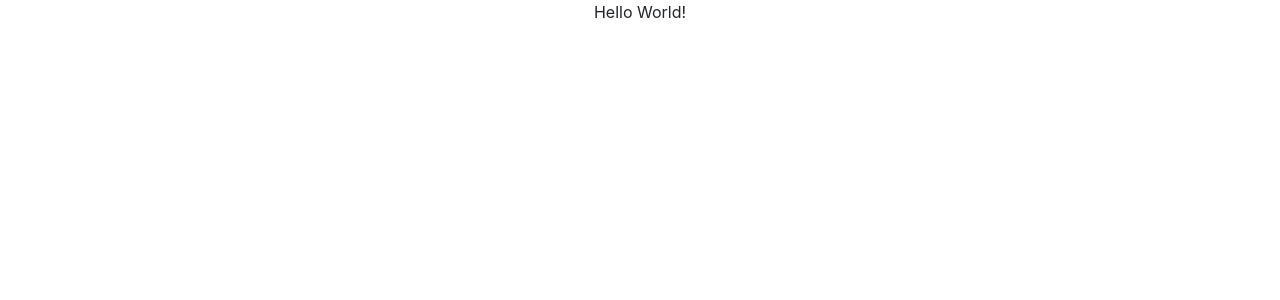
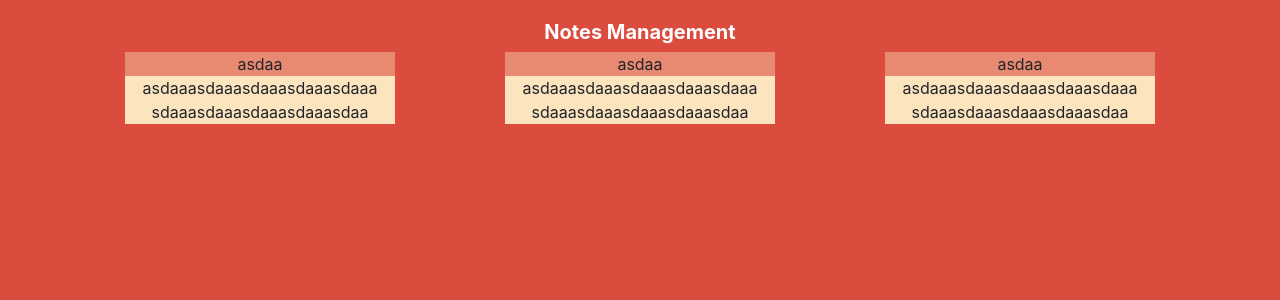
Before and after one commit to tomer101011/notes_management, a React (Create React App) app: page / in a window 1280 px wide. Shown: the top 300 px of the page. Built offline with nearby package versions, Linux system fonts and the light colour scheme.

Commit message:
Added Forms,Note,Items

```diff
--- a/package.json
+++ b/package.json
@@ -11,6 +11,8 @@
     "@types/react": "^16.9.19",
     "@types/react-dom": "^16.9.5",
     "bootstrap": "^4.4.1",
+    "mobx": "^5.15.4",
+    "mobx-react": "^6.1.4",
     "react": "^16.12.0",
     "react-dom": "^16.12.0",
     "react-router-dom": "^5.1.2",
--- a/public/index.html
+++ b/public/index.html
@@ -26,7 +26,7 @@
     -->
     <title>React App</title>
   </head>
-  <body>
+  <body style="background-color: #DB4C3F">
     <noscript>You need to enable JavaScript to run this app.</noscript>
     <div id="root"></div>
     <!--
--- a/src/App.tsx
+++ b/src/App.tsx
@@ -1,15 +1,23 @@
 import React from 'react';
-import logo from './logo.svg';
 import './App.css';
+import './cssFiles/NotesStyle.css';
+import { Store } from './store-folder/Store';
+import Form from './components/Form';
+import { decorate, observable, /*action, computed*/ } from 'mobx';
 import 'bootstrap/dist/css/bootstrap.min.css';
+
+decorate(Store, {
+  notesList: observable, //observable are states
+});
+
+const appData = new Store();
 
 const App: React.FC = () => {
   return (
-    <div className="App">
-      <div className="row">
-        <div className="col-12">Hello World!</div>
-      </div>
+    <div className="App container">
+      <Form store={appData} />
     </div>
   );
 }
+
 export default App;
--- /dev/null
+++ b/src/classes/Item.tsx
@@ -0,0 +1,9 @@
+export class Item {
+    name: string
+    isChecked: boolean
+
+    constructor(name: string) {
+        this.name = name;
+        this.isChecked = false;
+    }
+}
--- /dev/null
+++ b/src/classes/Note.tsx
@@ -0,0 +1,14 @@
+import { Item } from './Item';
+export class Note {
+    name: string
+    items: Item[]
+    dateOfCreation: Date
+    latestUpdateDate: Date
+
+    constructor(name: string, items: Item[], dateOfCreation: Date, latestUpdateDate: Date) {
+        this.name = name;
+        this.items = items;
+        this.dateOfCreation = dateOfCreation;
+        this.latestUpdateDate = latestUpdateDate;
+    }
+}
--- /dev/null
+++ b/src/components/Form.tsx
@@ -0,0 +1,64 @@
+import React from 'react';
+import { Store } from '../store-folder/Store';
+
+// interface IState {
+//   review: string;
+//   stars: number;
+// }
+
+interface IProps {
+    store: Store;
+}
+
+export default class Form extends React.Component<IProps> {
+
+    render() {
+        return (
+            <div className="formSection">
+                <div className="row">
+                    <div className="col-md-12">
+                        <h2 className="headerStyle">Notes Management</h2>
+                    </div>
+                </div>
+                <div className="row">
+                    <div className="col-lg-4 paddingNotes">
+                        <div className="row mx-auto nameStyle">
+                            <div className="col-md-12">
+                                asdaa
+                            </div>
+                        </div>
+                        <div className="row mx-auto autoBr itemsAreaStyle">
+                            <div className="col-md-12">
+                                asdaaasdaaasdaaasdaaasdaaasdaaasdaaasdaaasdaaasdaa
+                            </div>
+                        </div>
+                    </div>
+                    <div className="col-lg-4 paddingNotes">
+                        <div className="row mx-auto nameStyle">
+                            <div className="col-md-12">
+                                asdaa
+                            </div>
+                        </div>
+                        <div className="row mx-auto autoBr itemsAreaStyle">
+                            <div className="col-md-12">
+                                asdaaasdaaasdaaasdaaasdaaasdaaasdaaasdaaasdaaasdaa
+                            </div>
+                        </div>
+                    </div>
+                    <div className="col-lg-4 paddingNotes">
+                        <div className="row mx-auto nameStyle">
+                            <div className="col-md-12">
+                                asdaa
+                            </div>
+                        </div>
+                        <div className="row mx-auto autoBr itemsAreaStyle">
+                            <div className="col-md-12">
+                                asdaaasdaaasdaaasdaaasdaaasdaaasdaaasdaaasdaaasdaa
+                            </div>
+                        </div>
+                    </div>
+                </div>
+            </div>
+        )
+    }
+}
--- /dev/null
+++ b/src/cssFiles/NotesStyle.css
@@ -0,0 +1,27 @@
+.formSection {
+    margin-top: 20px;
+}
+
+.headerStyle {
+    font-weight: bold;
+    font-size: 20px;
+    color: white;
+}
+
+.autoBr {
+    word-break: break-all;
+}
+
+.nameStyle {
+    background: rgba(251, 228, 190,0.4);
+    width: 270px;
+}
+
+.itemsAreaStyle{
+    width: 270px;
+    background: rgb(251, 228, 190);
+}
+
+.paddingNotes{
+    padding-bottom: 20px;
+}
--- /dev/null
+++ b/src/store-folder/Store.tsx
@@ -0,0 +1,17 @@
+import { Note } from '../classes/Note';
+import { Item } from '../classes/Item';
+
+export class Store {
+
+    notesList = [
+        new Note('To buy',
+            [new Item('bread'),
+            new Item('milk')], new Date(), new Date()),
+
+        new Note('chores',
+            [new Item('wash dishes'),
+            new Item('finish homework')], new Date(), new Date())
+    ];
+
+
+}
```
Also changed, not shown: 1 other file (tests, documents, lock files or other folders).
